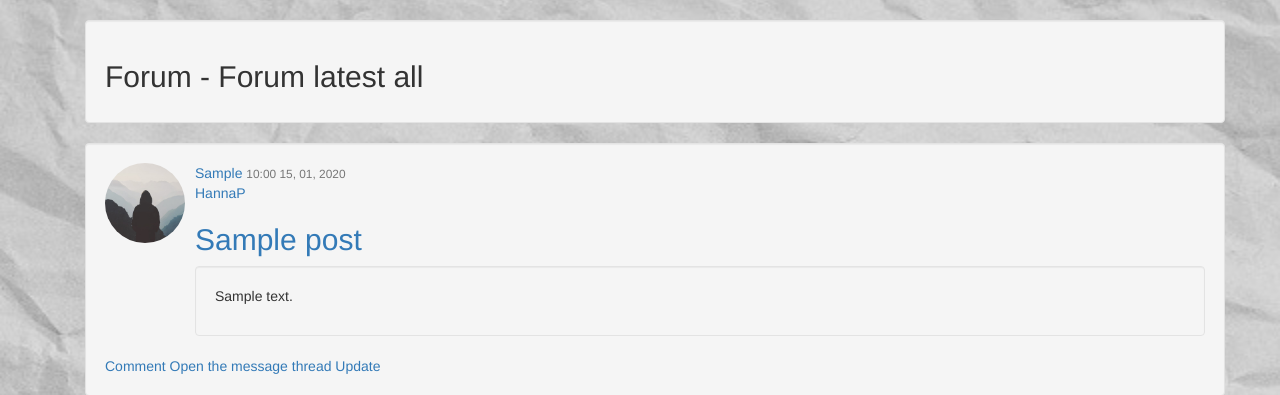
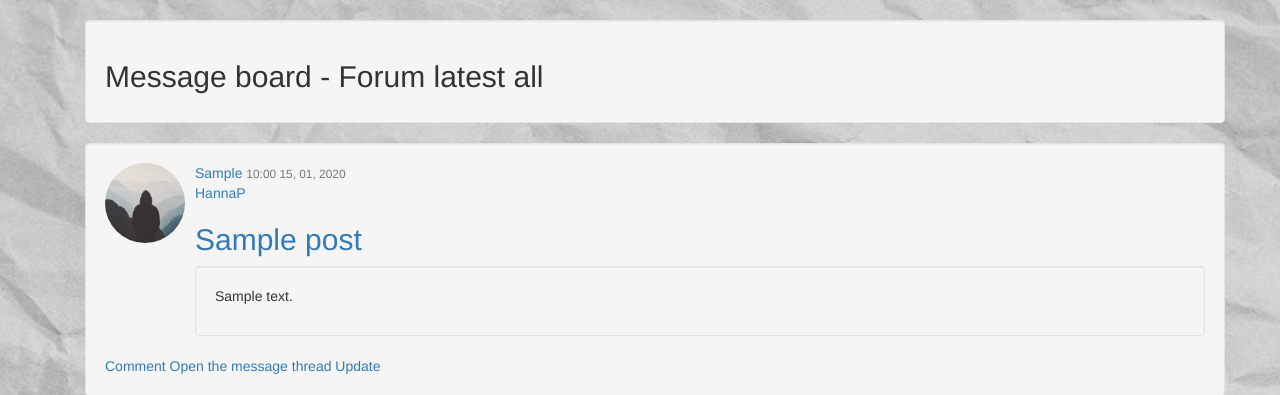
Before and after one commit to hann1010/simple_message_board, a Django app: page /forum/latest/all/ in a window 1280 px wide. Shown: the part 82-477 px from the top of the page. Run offline with Django 3.2, Linux system fonts and the light colour scheme; a user stored in the database is signed in; data comes from the database, SQL or seed files in the repository; tables that the repository leaves empty hold one stand-in row (values such as "Sample post"); some libraries are stand-ins or nearby versions.

Commit message:
forum fix

```diff
--- a/forum/templates/forum/itemview.html
+++ b/forum/templates/forum/itemview.html
@@ -5,7 +5,7 @@
         document.write("<div class='container'>");
     }
 </script>
-    <div class="well"><h2>Forum - {{ title }}</h2></div>
+    <div class="well"><h2>Message board - {{ title }}</h2></div>
     {% for post in posts %}
         <div class="media">
             <div class="well">
@@ -16,7 +16,13 @@
                     <a class="mr-2" href="{% url 'message-board_home'  %}">{{ post.post_type }}</a>
                     <small class="text-muted">{{ post.date_posted|date:"H:i d, m, Y" }}</small>
                     <br>
-                    <a class="mr-2" href="{% url 'forum_user_info' post.id %}">{{ post.author }}</a>
+                    <a class="mr-2" href="{% url 'forum_user_info' post.id %}">
+                        {% if post.author.profile.nickname %}
+                        {{ post.author.profile.nickname }}
+                        {% else %}
+                        {{ post.author }}
+                        {% endif %}
+                    </a>
                 <script>
                     if (w > w_sw) {
 
```
